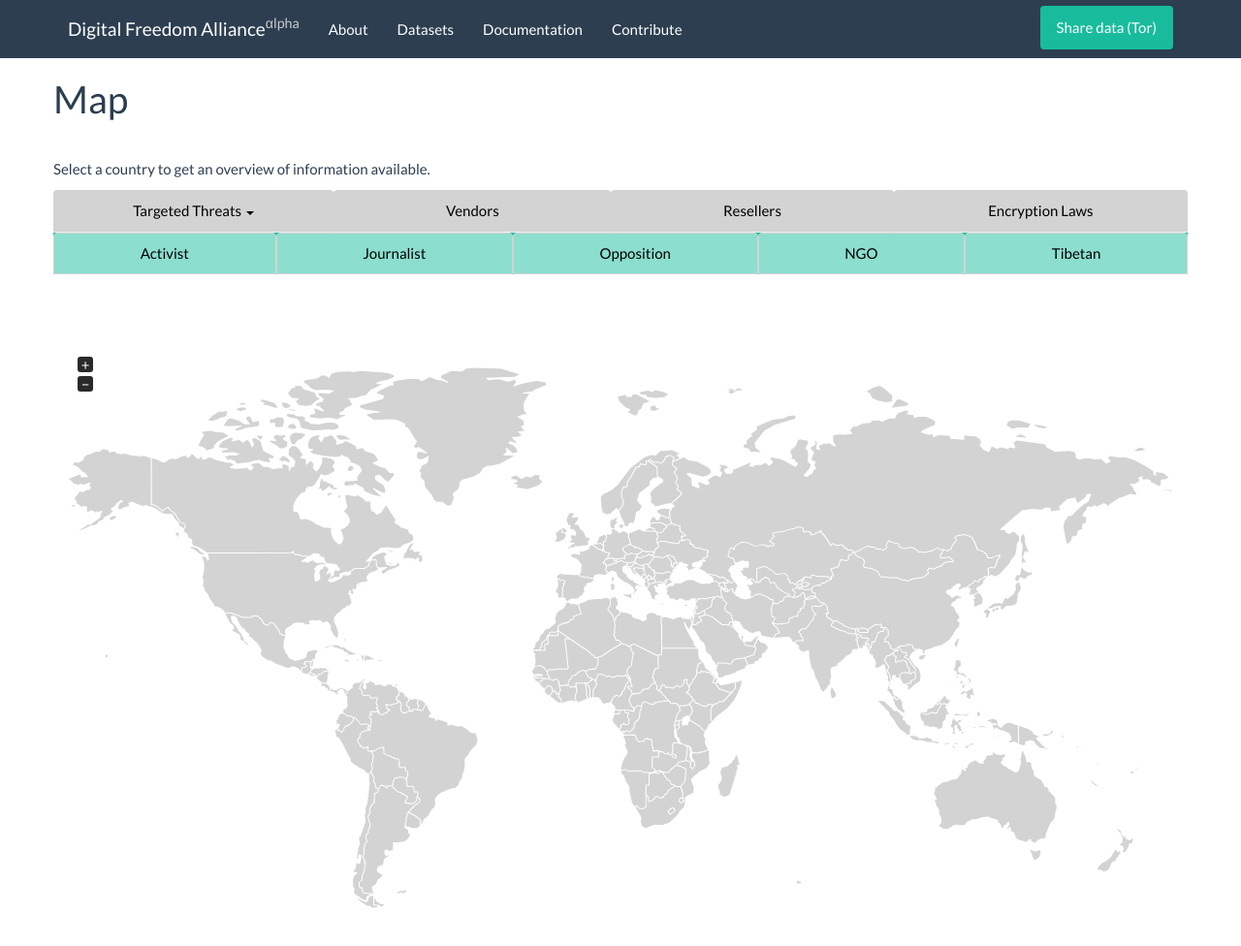
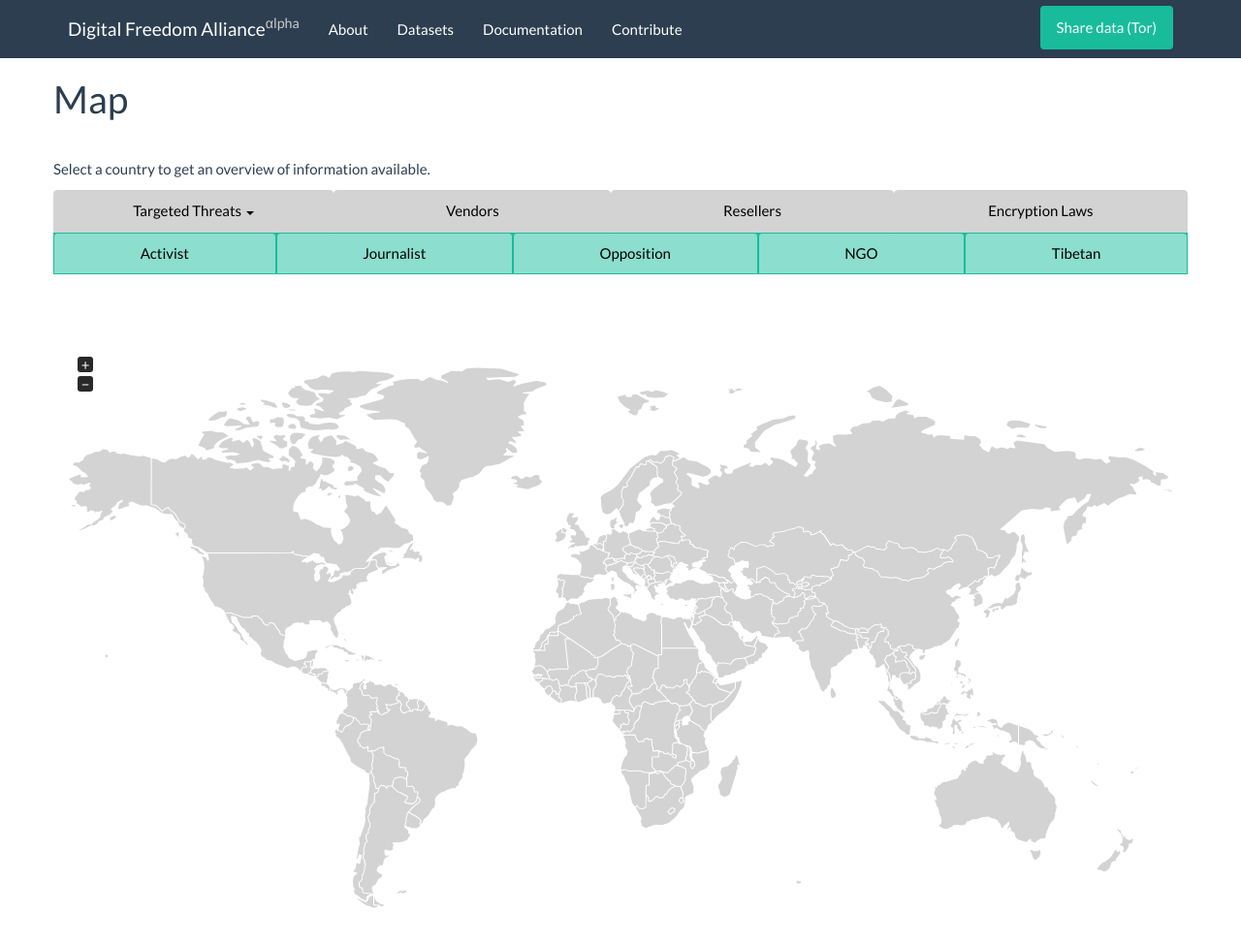
Before and after one commit to digitalfreedom/website, a Jekyll site: the page built from map.md, in a window 1280 px wide and 988 px high. Shown: the top 976 px of the window at 97% size. Built offline with Jekyll 4.4.1, drawn with Linux system fonts in a browser that asks for light colours.

Commit message:
few more colouring tweaks

```diff
--- a/css/extension.css
+++ b/css/extension.css
@@ -3,26 +3,28 @@
 .nav.darkgreen>li>a {
   background-color: #d3d3d3;
   color:black;
+  border-color: #d3d3d3;
   bottom-border:0px;
  }
 
 .nav.darkgreen>li.active>a, .nav.darkgreen>li.active>a:hover, .nav.darkgreen>li.active>a:focus {
   background-color: #18bc9c;
   color: black;
+  border-color: #18bc9c;
   bottom-border:0px;
 }
 
 .nav.fadedgreen>li>a {
   background-color: #8CDECE;
   color:black;
-  border-color:#d3d3d3;
+  border-color:#18bc9c;
   top-border:0px;
 }
 
 .nav.fadedgreen>li.active>a, .nav.fadedgreen>li.active>a:hover, .nav.fadedgreen>li.active>a:focus {
  color: black;
  top-border:0px;
- border-color:#d3d3d3;
+ border-color:#18bc9c;
  background-color:#18bc9c;
 }
 
--- a/js/site.js
+++ b/js/site.js
@@ -40,6 +40,7 @@
 	 processTargetedThreats();
 	 active_package = facts;
 	 color_map(active_package, active_package.color); //oh hello race condition
+	 $("#initial-dataset").addClass("active"); //bootstrap doesn't let you just put it in html as initially active
        }
     });
   })
@@ -247,6 +248,7 @@
 
     $("[class='target-selector'] > a").click(function (e) {
       e.preventDefault();
+      console.log(this);
       $(this).tab('show');
       color_map(active_package, defaultFill);
       color_map(package_facts['targetedthreats'], secondaryFill);
@@ -257,6 +259,7 @@
 
     $("[class='dataset-selector'] > a").click(function (e) {
       e.preventDefault();
+      console.log(this);
       $(this).tab('show');
       $(".target-selector").removeClass("active"); // tt submenu is no longer active if a dataset has been hit
       color_map(package_facts['targetedthreats'], defaultFill); //super hacked... not that everything else isn't...
--- a/map.md
+++ b/map.md
@@ -12,7 +12,7 @@
 <div id="selection-container">
 <div id="dataset-selections" class="row">
   <ul class="nav nav-tabs nav-justified darkgreen">
-    <li class="dataset-selector">
+    <li id="initial-dataset" class="dataset-selector">
       <a href="#targetedthreats" id="tt-toggle">
         Targeted Threats <span class="caret"></span>
       </a>
```
